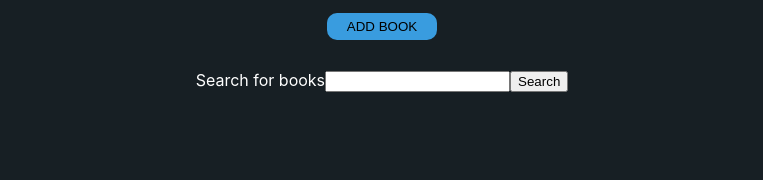
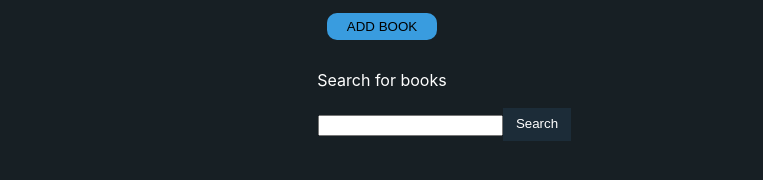
Before and after one commit to kemenykristof/book-repository, a React (Create React App) app: page / in a window 1280 px wide. Shown: the part 490-670 px from the top of the page, without its empty margins (258-1021 px from the left). Built offline with nearby package versions, Linux system fonts and the light colour scheme; no server answers; the database is empty; sample sign-in values are in the browser's storage.

Commit message:
styling for search bar and search results

```diff
--- a/src/components/BooksAPI.jsx
+++ b/src/components/BooksAPI.jsx
@@ -2,8 +2,7 @@ import React, { useState, useContext } from "react";
 import { ThemeContext } from "../contexts/ThemeContext";
 import axios from "axios";
 
-
-const BooksAPI = (props) => {
+const BooksAPI = props => {
   const [searchedBooks, setBooks] = useState({ items: [] });
   const [searchTerm, setSearchTerm] = useState("");
   const { isLightTheme, lightTheme, darkTheme } = useContext(ThemeContext);
@@ -25,11 +24,20 @@ const BooksAPI = (props) => {
     fetchBooks();
   };
 
+  const bookCardStyle = {
+    width: "200px",
+    border: "1px solid white",
+    margin: "0 auto",
+    borderRadius: "5px",
+    overflow: "hidden"
+  };
+
   const renderBook = (book, index) => {
     return (
       <li key={index}>
-        <div>
+        <div style={bookCardStyle}>
           <img
+            style={{ width: "100%", height: "200px" }}
             alt={`${book.volumeInfo.title} book`}
             src={`http://books.google.com/books/content?id=${book.id}&printsec=frontcover&img=1&zoom=1&source=gbs_api`}
           />
@@ -40,15 +48,17 @@ const BooksAPI = (props) => {
           </div>
         </div>
         <div
-          onClick={() => props.addBook(book.volumeInfo.title,book.volumeInfo.authors)}
+          onClick={() =>
+            props.addBook(book.volumeInfo.title, book.volumeInfo.authors)
+          }
           style={{
             margin: "10px auto",
             background: theme.submitButton,
             border: "0",
             borderRadius: "10px",
             padding: "6px 20px",
-            display: "block",
-            cursor: "pointer"
+            cursor: "pointer",
+            maxWidth: 180
           }}
         >
           ADD BOOK
@@ -60,9 +70,16 @@ const BooksAPI = (props) => {
 
   return (
     <section>
-      <form onSubmit={onSubmitHandler}>
+      <span style={{ color: theme.font }}>Search for books</span>
+      <form
+        style={{
+          width: "500px",
+          margin: "0 auto",
+          padding: "20px 0px 20px 140px"
+        }}
+        onSubmit={onSubmitHandler}
+      >
         <label>
-          <span style={{ color: theme.font }}>Search for books</span>
           <input
             type="search"
             placeholder=""
@@ -70,7 +87,21 @@ const BooksAPI = (props) => {
             onChange={onInputChange}
           />
 
-          <button type="submit">Search</button>
+          <button
+            style={{
+              display: "inline",
+              background: theme.navbarColor,
+              color: "#fff",
+              border: "none",
+              padding: "8px 13px 10px 13px",
+              margin: "0 15px 0 0",
+              position: "relative",
+              top: "-2px"
+            }}
+            type="submit"
+          >
+            Search
+          </button>
         </label>
       </form>
       <ul style={{ listStyleType: "none", color: theme.font }}>
--- a/src/registration/Home.jsx
+++ b/src/registration/Home.jsx
@@ -11,7 +11,7 @@ const Home = () => {
   return (
     <div style={{ color: theme.font }}>
       <h1>Home</h1>
-      <PowerSettingsNewIcon
+      <PowerSettingsNewIcon style={{cursor: "pointer"}}
         onClick={() => app.auth().signOut()}
       ></PowerSettingsNewIcon>
       <ThemeToggle />
```
